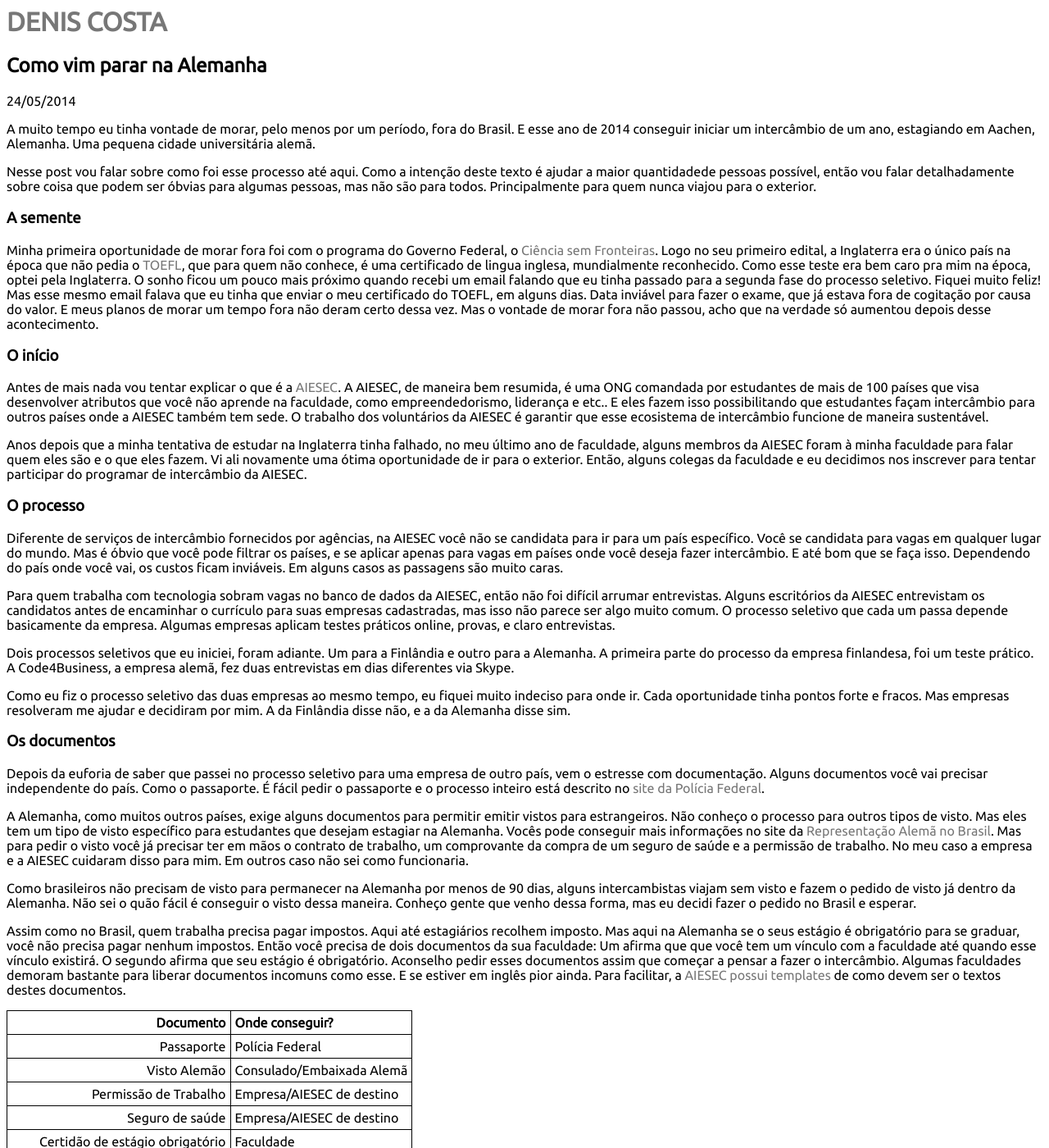
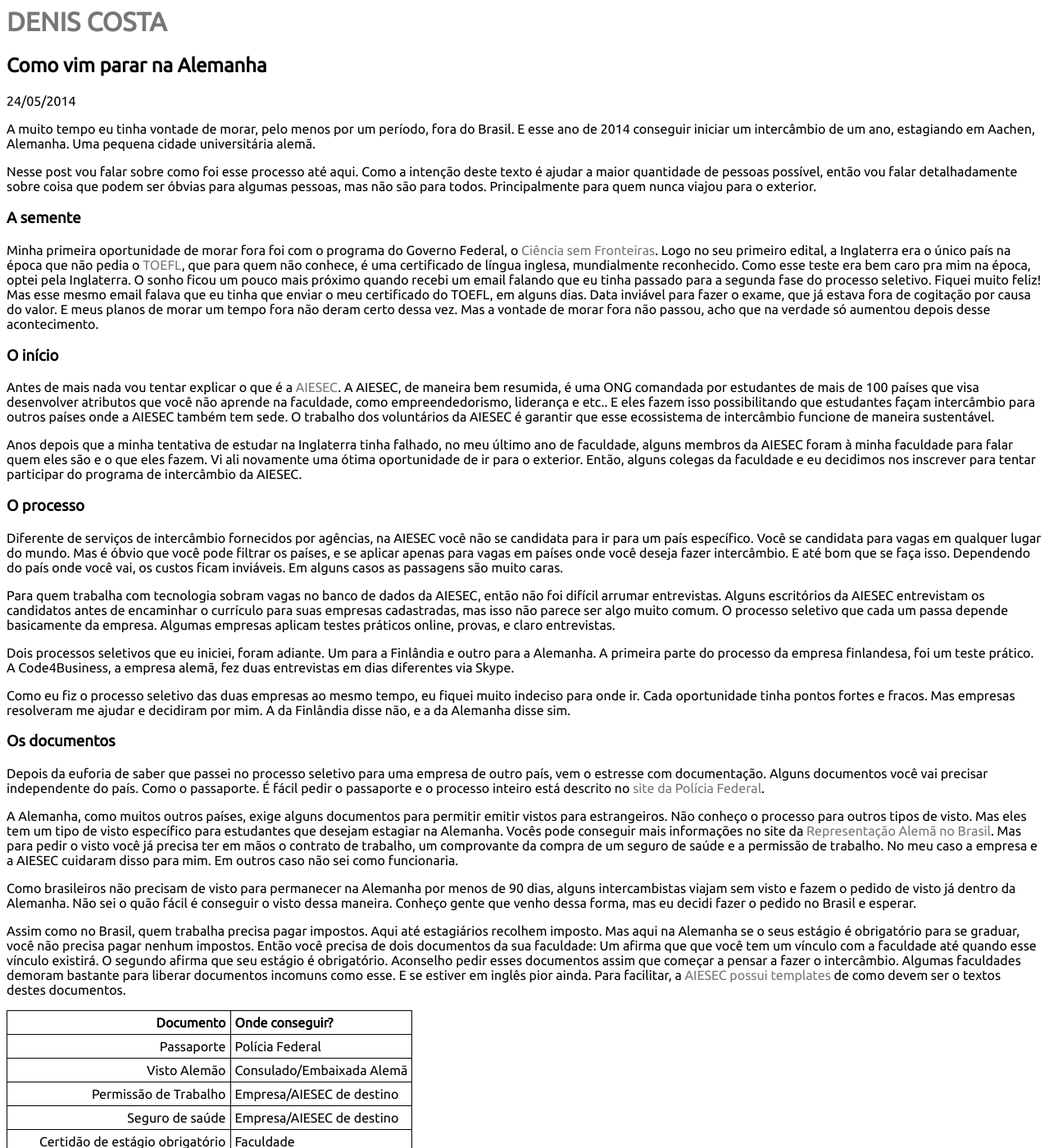
Before and after one commit to deniscostadsc/deniscostadsc.github.io, a Jekyll site: the page built from _posts/2014-05-24-como-vim-parar-na-alemanha.md, in a window 1280 px wide and 1400 px high. Shown: the whole window at 82% size. Built offline with Jekyll 4.4.1, drawn with Linux system fonts in a browser that asks for light colours; Markdown is read by kramdown in place of the engine named in the settings; comment, search, counter and statistics services are not loaded; some of the changed text lies outside the part shown.

Commit message:
Arrumando vários typos apontados pelo @willianribeiro.

```diff
--- a/_posts/2014-05-24-como-vim-parar-na-alemanha.md
+++ b/_posts/2014-05-24-como-vim-parar-na-alemanha.md
@@ -9,17 +9,17 @@
 
 A muito tempo eu tinha vontade de morar, pelo menos por um período, fora do Brasil. E esse ano de 2014 conseguir iniciar um intercâmbio de um ano, estagiando em Aachen, Alemanha. Uma pequena cidade universitária alemã.
 
-Nesse post vou falar sobre como foi esse processo até aqui. Como a intenção deste texto é ajudar a maior quantidadede pessoas possível, então vou falar detalhadamente sobre coisa que podem ser óbvias para algumas pessoas, mas não são para todos. Principalmente para quem nunca viajou para o exterior.
+Nesse post vou falar sobre como foi esse processo até aqui. Como a intenção deste texto é ajudar a maior quantidade de pessoas possível, então vou falar detalhadamente sobre coisa que podem ser óbvias para algumas pessoas, mas não são para todos. Principalmente para quem nunca viajou para o exterior.
 
 ### A semente
 
-Minha primeira oportunidade de morar fora foi com o programa do Governo Federal, o [Ciência sem Fronteiras](http://www.cienciasemfronteiras.gov.br "Site do Ciência sem Fronteiras"). Logo no seu primeiro edital, a Inglaterra era o único país na época que não pedia o [TOEFL](www.ets.org/toefl "Site oficial do TOEFL"), que para quem não conhece, é uma certificado de lingua inglesa, mundialmente reconhecido. Como esse teste era bem caro pra mim na época, optei pela Inglaterra. O sonho ficou um pouco mais próximo quando recebi um email falando que eu tinha passado para a segunda fase do processo seletivo. Fiquei muito feliz! Mas esse mesmo email falava que eu tinha que enviar o meu certificado do TOEFL, em alguns dias. Data inviável para fazer o exame, que já estava fora de cogitação por causa do valor. E meus planos de morar um tempo fora não deram certo dessa vez. Mas o vontade de morar fora não passou, acho que na verdade só aumentou depois desse acontecimento.
+Minha primeira oportunidade de morar fora foi com o programa do Governo Federal, o [Ciência sem Fronteiras](http://www.cienciasemfronteiras.gov.br "Site do Ciência sem Fronteiras"). Logo no seu primeiro edital, a Inglaterra era o único país na época que não pedia o [TOEFL](www.ets.org/toefl "Site oficial do TOEFL"), que para quem não conhece, é uma certificado de língua inglesa, mundialmente reconhecido. Como esse teste era bem caro pra mim na época, optei pela Inglaterra. O sonho ficou um pouco mais próximo quando recebi um email falando que eu tinha passado para a segunda fase do processo seletivo. Fiquei muito feliz! Mas esse mesmo email falava que eu tinha que enviar o meu certificado do TOEFL, em alguns dias. Data inviável para fazer o exame, que já estava fora de cogitação por causa do valor. E meus planos de morar um tempo fora não deram certo dessa vez. Mas a vontade de morar fora não passou, acho que na verdade só aumentou depois desse acontecimento.
 
 ### O início
 
-Antes de mais nada vou tentar explicar o que é a [AIESEC](http://www.aiesec.org.br/sobre/ "Site da AIESEC"). A AIESEC, de maneira bem resumida, é uma ONG comandada por estudantes de mais de 100 países que visa desenvolver atributos que você não aprende na faculdade, como empreendedorismo, liderança e etc.. E eles fazem isso possibilitando que estudantes façam intercâmbio para outros países onde a AIESEC também tem sede. O trabalho dos voluntários da AIESEC é garantir que esse ecosistema de intercâmbio funcione de maneira sustentável.
+Antes de mais nada vou tentar explicar o que é a [AIESEC](http://www.aiesec.org.br/sobre/ "Site da AIESEC"). A AIESEC, de maneira bem resumida, é uma ONG comandada por estudantes de mais de 100 países que visa desenvolver atributos que você não aprende na faculdade, como empreendedorismo, liderança e etc.. E eles fazem isso possibilitando que estudantes façam intercâmbio para outros países onde a AIESEC também tem sede. O trabalho dos voluntários da AIESEC é garantir que esse ecossistema de intercâmbio funcione de maneira sustentável.
 
-Anos depois que a minha tentativa de estudar na Inglaterra tinha falhado, no meu último ano de faculdade, alguns membros da AIESEC foram à minha faculdade para falar quem eles são e o que eles fazem. Vi ali novamente uma ótima oportunidade de ir para o exterior. Então, alguns colegas da faculdade e eu decidimos nos inscrever para tentar participar do programar de intercâmbio da AIESEC.
+Anos depois que a minha tentativa de estudar na Inglaterra tinha falhado, no meu último ano de faculdade, alguns membros da AIESEC foram à minha faculdade para falar quem eles são e o que eles fazem. Vi ali novamente uma ótima oportunidade de ir para o exterior. Então, alguns colegas da faculdade e eu decidimos nos inscrever para tentar participar do programa de intercâmbio da AIESEC.
 
 ### O processo
 
@@ -29,13 +29,13 @@
 
 Dois processos seletivos que eu iniciei, foram adiante. Um para a Finlândia e outro para a Alemanha. A primeira parte do processo da empresa finlandesa, foi um teste prático. A Code4Business, a empresa alemã, fez duas entrevistas em dias diferentes via Skype.
 
-Como eu fiz o processo seletivo das duas empresas ao mesmo tempo, eu fiquei muito indeciso para onde ir. Cada oportunidade tinha pontos forte e fracos. Mas empresas resolveram me ajudar e decidiram por mim. A da Finlândia disse não, e a da Alemanha disse sim.
+Como eu fiz o processo seletivo das duas empresas ao mesmo tempo, eu fiquei muito indeciso para onde ir. Cada oportunidade tinha pontos fortes e fracos. Mas empresas resolveram me ajudar e decidiram por mim. A da Finlândia disse não, e a da Alemanha disse sim.
 
 ### Os documentos
 
 Depois da euforia de saber que passei no processo seletivo para uma empresa de outro país, vem o estresse com documentação. Alguns documentos você vai precisar independente do país. Como o passaporte. É fácil pedir o passaporte e o processo inteiro está descrito no [site da Polícia Federal](http://www.dpf.gov.br/servicos/passaporte/requerer-passaporte "Site da Polícia Federal").
 
-A Alemanha, como muitos outros países, exige alguns documentos para permitir emitir vistos para estrangeiros. Não conheço o processo para outros tipos de visto. Mas eles tem um tipo de visto específico para estudantes que desejam estagiar na Alemanha. Vocês pode conseguir mais informações no site da [Representação Alemã no Brasil](http://www.brasil.diplo.de/contentblob/2681184/Daten/707135/Merkblatt_Praktikum.pdf "Pdf que explica o processo do visto para estágio na Alemanha."). Mas para pedir o visto você já precisar ter em mãos o contrato de trabalho, um comprovante da compra de um seguro de saúde e a permissão de trabalho. No meu caso a empresa e a AIESEC cuidaram disso para mim. Em outros caso não sei como funcionaria.
+A Alemanha, como muitos outros países, exige alguns documentos para permitir emitir vistos para estrangeiros. Não conheço o processo para outros tipos de visto. Mas eles tem um tipo de visto específico para estudantes que desejam estagiar na Alemanha. Vocês pode conseguir mais informações no site da [Representação Alemã no Brasil](http://www.brasil.diplo.de/contentblob/2681184/Daten/707135/Merkblatt_Praktikum.pdf "Pdf que explica o processo do visto para estágio na Alemanha."). Mas para pedir o visto você já precisa ter em mãos o contrato de trabalho, um comprovante da compra de um seguro de saúde e a permissão de trabalho. No meu caso a empresa e a AIESEC cuidaram disso para mim. Em outros caso não sei como funcionaria.
 
 Como brasileiros não precisam de visto para permanecer na Alemanha por menos de 90 dias, alguns intercambistas viajam sem visto e fazem o pedido de visto já dentro da Alemanha. Não sei o quão fácil é conseguir o visto dessa maneira. Conheço gente que venho dessa forma, mas eu decidi fazer o pedido no Brasil e esperar.
 
```
Also changed, not shown: other parts of _posts/2014-05-24-como-vim-parar-na-alemanha.md (+3 -3 lines).
